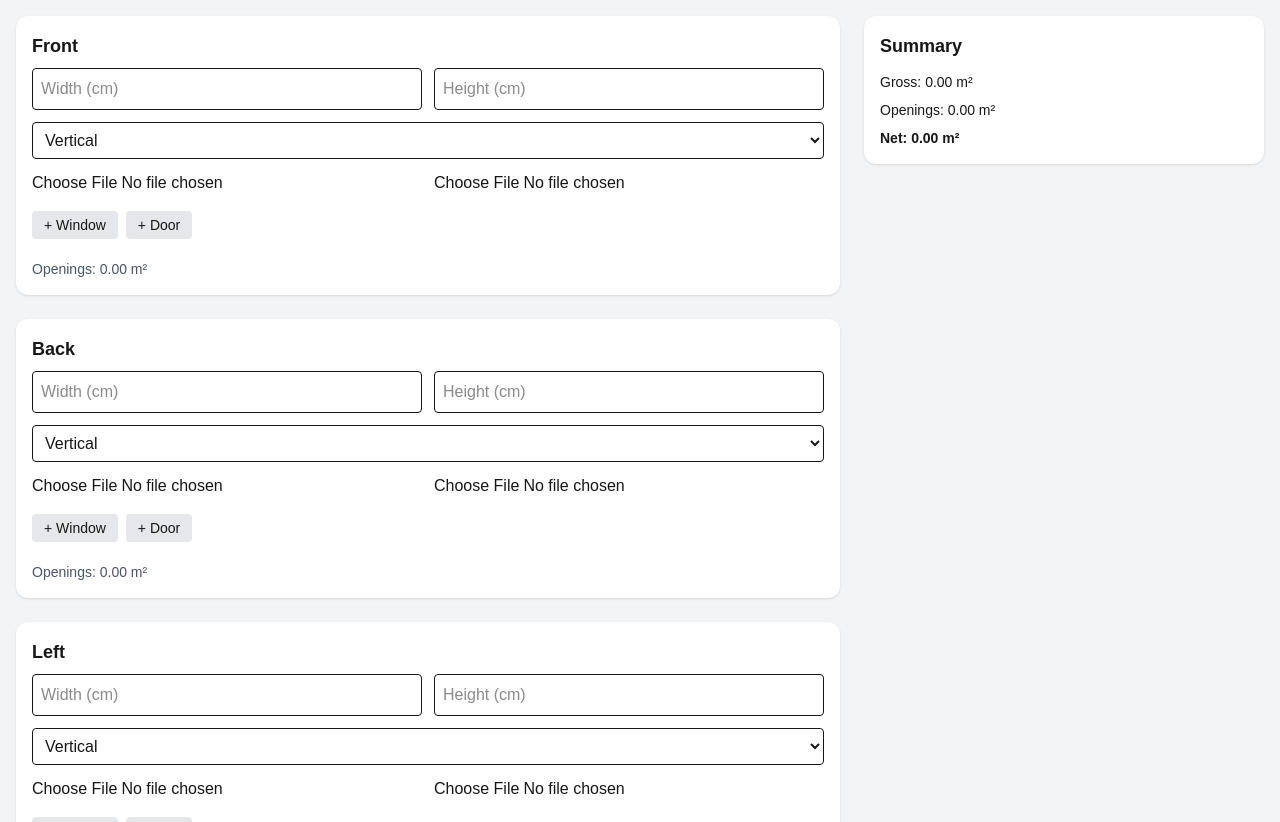
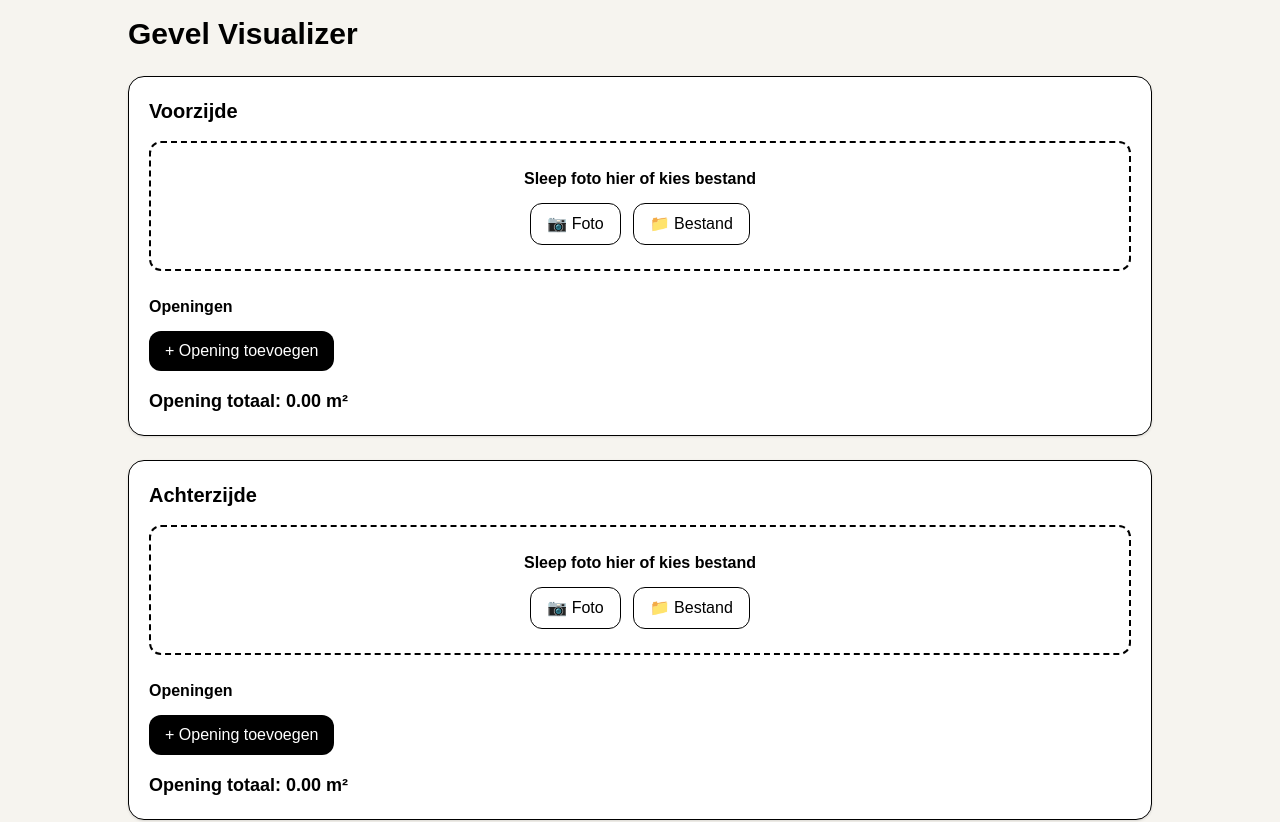
Before and after one commit to cryptoprins-ship-it/geveltool-mvp, a Next.js app: page / in a window 1280 px wide. Shown: the top 822 px of the page. Built offline with nearby package versions, Linux system fonts and the light colour scheme.

Commit message:
v.0.8 Teringzooi

```diff
--- a/app/page.tsx
+++ b/app/page.tsx
@@ -2,244 +2,244 @@
 
 import { useState } from "react";
 
-type Opening = {
+type OpeningGroup = {
   id: string;
-  type: "window" | "door";
+  name: string;
   width: number;
   height: number;
   count: number;
 };
 
 type Side = {
+  id: string;
   name: string;
-  width: number;
-  height: number;
-  before?: string;
-  after?: string;
-  openings: Opening[];
-  orientation: "vertical" | "horizontal";
+  before: string | null;
+  after: string | null;
+  slider: number;
+  openings: OpeningGroup[];
 };
 
-const presets = {
-  windows: [
-    { label: "Custom", w: 0, h: 0 },
-    { label: "100 x 100", w: 100, h: 100 },
-    { label: "120 x 100", w: 120, h: 100 },
-    { label: "140 x 120", w: 140, h: 120 },
-  ],
-  doors: [
-    { label: "Custom", w: 0, h: 0 },
-    { label: "88 x 211", w: 88, h: 211 },
-    { label: "93 x 231", w: 93, h: 231 },
-  ],
-};
+const defaultSizes = [
+  { label: "Custom", w: 0, h: 0 },
+  { label: "Window 120x120", w: 120, h: 120 },
+  { label: "Window 100x100", w: 100, h: 100 },
+  { label: "Door 93x211", w: 93, h: 211 },
+  { label: "Door 83x201", w: 83, h: 201 },
+];
 
-function calcOpeningArea(openings: Opening[]) {
-  return openings.reduce(
-    (sum, o) => sum + (o.width / 100) * (o.height / 100) * o.count,
-    0
-  );
-}
-
-function BeforeAfter({ before, after }: { before?: string; after?: string }) {
-  const [pos, setPos] = useState(50);
-
-  if (!before || !after) return null;
-
-  return (
-    <div className="relative w-full h-64 rounded-xl overflow-hidden border">
-      <img src={before} className="absolute w-full h-full object-cover" />
-      <div
-        className="absolute top-0 left-0 h-full overflow-hidden"
-        style={{ width: `${pos}%` }}
-      >
-        <img src={after} className="w-full h-full object-cover" />
-      </div>
-      <input
-        type="range"
-        min={0}
-        max={100}
-        value={pos}
-        onChange={(e) => setPos(Number(e.target.value))}
-        className="absolute bottom-2 w-full"
-      />
-    </div>
-  );
+function createSide(name: string): Side {
+  return {
+    id: crypto.randomUUID(),
+    name,
+    before: null,
+    after: null,
+    slider: 50,
+    openings: [],
+  };
 }
 
 export default function Page() {
   const [sides, setSides] = useState<Side[]>([
-    { name: "Front", width: 0, height: 0, openings: [], orientation: "vertical" },
-    { name: "Back", width: 0, height: 0, openings: [], orientation: "vertical" },
-    { name: "Left", width: 0, height: 0, openings: [], orientation: "vertical" },
-    { name: "Right", width: 0, height: 0, openings: [], orientation: "vertical" },
+    createSide("Voorzijde"),
+    createSide("Achterzijde"),
   ]);
 
-  const updateSide = (i: number, data: Partial<Side>) => {
+  const updateSide = (index: number, data: Partial<Side>) => {
     const copy = [...sides];
-    copy[i] = { ...copy[i], ...data };
+    copy[index] = { ...copy[index], ...data };
     setSides(copy);
   };
 
-  const addOpening = (i: number, type: "window" | "door") => {
-    const copy = [...sides];
-    copy[i].openings.push({
+  const addOpening = (i: number) => {
+    const side = sides[i];
+    side.openings.push({
       id: crypto.randomUUID(),
-      type,
-      width: 0,
-      height: 0,
+      name: "Window",
+      width: 120,
+      height: 120,
       count: 1,
     });
-    setSides(copy);
+    updateSide(i, { openings: [...side.openings] });
   };
 
-  const totals = sides.reduce(
-    (acc, s) => {
-      const gross = (s.width / 100) * (s.height / 100);
-      const open = calcOpeningArea(s.openings);
-      return {
-        gross: acc.gross + gross,
-        open: acc.open + open,
-      };
-    },
-    { gross: 0, open: 0 }
-  );
+  const updateOpening = (i: number, id: string, data: Partial<OpeningGroup>) => {
+    const side = sides[i];
+    side.openings = side.openings.map((o) =>
+      o.id === id ? { ...o, ...data } : o
+    );
+    updateSide(i, { openings: [...side.openings] });
+  };
 
-  const net = totals.gross - totals.open;
+  const totalM2 = (side: Side) => {
+    return side.openings.reduce(
+      (sum, o) => sum + (o.width / 100) * (o.height / 100) * o.count,
+      0
+    );
+  };
 
   return (
-    <main className="bg-gray-100 min-h-screen p-4">
-      <div className="max-w-7xl mx-auto grid lg:grid-cols-3 gap-6">
+    <main className="min-h-screen bg-[#f6f4ef] text-black p-4">
+      <div className="max-w-5xl mx-auto space-y-6">
 
-        {/* LEFT */}
-        <div className="lg:col-span-2 space-y-6">
+        <h1 className="text-3xl font-bold">Gevel Visualizer</h1>
 
-          {sides.map((s, i) => (
-            <div key={i} className="bg-white p-4 rounded-xl shadow">
+        {sides.map((side, i) => (
+          <div key={side.id} className="rounded-2xl border p-5 bg-white shadow">
 
-              <h2 className="font-bold text-lg mb-2">{s.name}</h2>
+            <h2 className="text-xl font-semibold mb-4">{side.name}</h2>
 
-              <div className="grid md:grid-cols-2 gap-3">
+            {/* Upload */}
+            <div
+              className="border-2 border-dashed p-6 text-center rounded-xl"
+              onDragOver={(e) => e.preventDefault()}
+              onDrop={(e) => {
+                e.preventDefault();
+                const file = e.dataTransfer.files[0];
+                if (!file) return;
+                const url = URL.createObjectURL(file);
+                updateSide(i, { before: url, after: url });
+              }}
+            >
+              <p className="mb-3 font-semibold">
+                Sleep foto hier of kies bestand
+              </p>
+
+              <div className="flex gap-3 justify-center">
+                <label className="border px-4 py-2 rounded-xl cursor-pointer">
+                  📷 Foto
+                  <input
+                    type="file"
+                    accept="image/*"
+                    capture="environment"
+                    hidden
+                    onChange={(e) => {
+                      const f = e.target.files?.[0];
+                      if (!f) return;
+                      const url = URL.createObjectURL(f);
+                      updateSide(i, { before: url, after: url });
+                    }}
+                  />
+                </label>
+
+                <label className="border px-4 py-2 rounded-xl cursor-pointer">
+                  📁 Bestand
+                  <input
+                    type="file"
+                    accept="image/*"
+                    hidden
+                    onChange={(e) => {
+                      const f = e.target.files?.[0];
+                      if (!f) return;
+                      const url = URL.createObjectURL(f);
+                      updateSide(i, { before: url, after: url });
+                    }}
+                  />
+                </label>
+              </div>
+            </div>
+
+            {/* Before After */}
+            {side.before && side.after && (
+              <div className="mt-5">
+                <div className="relative w-full h-64 overflow-hidden rounded-xl">
+                  <img
+                    src={side.before}
+                    className="absolute w-full h-full object-cover"
+                  />
+                  <img
+                    src={side.after}
+                    className="absolute top-0 left-0 h-full object-cover"
+                    style={{ width: `${side.slider}%` }}
+                  />
+                </div>
+
                 <input
-                  placeholder="Width (cm)"
-                  className="border p-2 rounded"
+                  type="range"
+                  min="0"
+                  max="100"
+                  value={side.slider}
                   onChange={(e) =>
-                    updateSide(i, { width: Number(e.target.value) })
+                    updateSide(i, { slider: Number(e.target.value) })
                   }
-                />
-                <input
-                  placeholder="Height (cm)"
-                  className="border p-2 rounded"
-                  onChange={(e) =>
-                    updateSide(i, { height: Number(e.target.value) })
-                  }
+                  className="w-full mt-2"
                 />
               </div>
+            )}
 
-              {/* orientation */}
-              <div className="mt-3">
-                <select
-                  className="border p-2 rounded w-full"
-                  value={s.orientation}
-                  onChange={(e) =>
-                    updateSide(i, { orientation: e.target.value as any })
-                  }
-                >
-                  <option value="vertical">Vertical</option>
-                  <option value="horizontal">Horizontal</option>
-                </select>
-              </div>
+            {/* Openings */}
+            <div className="mt-6 space-y-3">
+              <h3 className="font-semibold">Openingen</h3>
 
-              {/* uploads */}
-              <div className="grid md:grid-cols-2 gap-3 mt-3">
-                <input
-                  type="file"
-                  onChange={(e) =>
-                    updateSide(i, {
-                      before: URL.createObjectURL(e.target.files![0]),
-                    })
-                  }
-                />
-                <input
-                  type="file"
-                  onChange={(e) =>
-                    updateSide(i, {
-                      after: URL.createObjectURL(e.target.files![0]),
-                    })
-                  }
-                />
-              </div>
+              {side.openings.map((o) => (
+                <div key={o.id} className="border p-3 rounded-xl space-y-2">
 
-              <div className="mt-3">
-                <BeforeAfter before={s.before} after={s.after} />
-              </div>
+                  <select
+                    className="w-full border p-2 rounded"
+                    onChange={(e) => {
+                      const preset = defaultSizes.find(
+                        (s) => s.label === e.target.value
+                      );
+                      if (!preset) return;
+                      updateOpening(i, o.id, {
+                        width: preset.w,
+                        height: preset.h,
+                      });
+                    }}
+                  >
+                    {defaultSizes.map((s) => (
+                      <option key={s.label}>{s.label}</option>
+                    ))}
+                  </select>
 
-              {/* openings */}
-              <div className="mt-4 space-y-2">
-                <button
-                  onClick={() => addOpening(i, "window")}
-                  className="text-sm bg-gray-200 px-3 py-1 rounded"
-                >
-                  + Window
-                </button>
-                <button
-                  onClick={() => addOpening(i, "door")}
-                  className="text-sm bg-gray-200 px-3 py-1 rounded ml-2"
-                >
-                  + Door
-                </button>
-
-                {s.openings.map((o, idx) => (
-                  <div key={o.id} className="grid grid-cols-4 gap-2 mt-2">
+                  <div className="grid grid-cols-3 gap-2">
                     <input
-                      placeholder="W"
+                      placeholder="Breedte"
+                      className="border p-2 rounded"
+                      value={o.width}
                       onChange={(e) =>
-                        (o.width = Number(e.target.value))
+                        updateOpening(i, o.id, {
+                          width: Number(e.target.value),
+                        })
                       }
-                      className="border p-2 rounded"
                     />
                     <input
-                      placeholder="H"
+                      placeholder="Hoogte"
+                      className="border p-2 rounded"
+                      value={o.height}
                       onChange={(e) =>
-                        (o.height = Number(e.target.value))
+                        updateOpening(i, o.id, {
+                          height: Number(e.target.value),
+                        })
                       }
-                      className="border p-2 rounded"
                     />
                     <input
-                      placeholder="Qty"
+                      placeholder="Aantal"
+                      className="border p-2 rounded"
+                      value={o.count}
                       onChange={(e) =>
-                        (o.count = Number(e.target.value))
+                        updateOpening(i, o.id, {
+                          count: Number(e.target.value),
+                        })
                       }
-                      className="border p-2 rounded"
                     />
-                    <div className="flex items-center text-sm">
-                      {o.type}
-                    </div>
                   </div>
-                ))}
-              </div>
+                </div>
+              ))}
 
-              <div className="mt-3 text-sm text-gray-600">
-                Openings: {calcOpeningArea(s.openings).toFixed(2)} m²
-              </div>
+              <button
+                onClick={() => addOpening(i)}
+                className="bg-black text-white px-4 py-2 rounded-xl"
+              >
+                + Opening toevoegen
+              </button>
             </div>
-          ))}
 
-        </div>
-
-        {/* RIGHT */}
-        <div className="bg-white p-4 rounded-xl shadow h-fit sticky top-4">
-
-          <h2 className="font-bold text-lg mb-3">Summary</h2>
-
-          <div className="space-y-2 text-sm">
-            <div>Gross: {totals.gross.toFixed(2)} m²</div>
-            <div>Openings: {totals.open.toFixed(2)} m²</div>
-            <div className="font-bold">Net: {net.toFixed(2)} m²</div>
+            {/* Result */}
+            <div className="mt-4 text-lg font-semibold">
+              Opening totaal: {totalM2(side).toFixed(2)} m²
+            </div>
           </div>
-
-        </div>
-
+        ))}
       </div>
     </main>
   );
```
